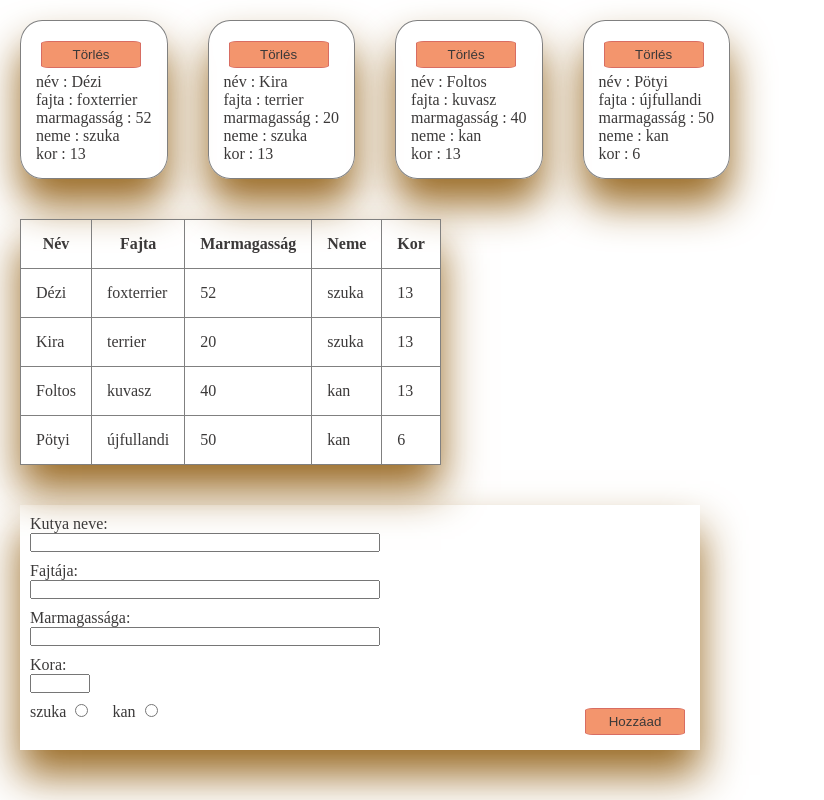
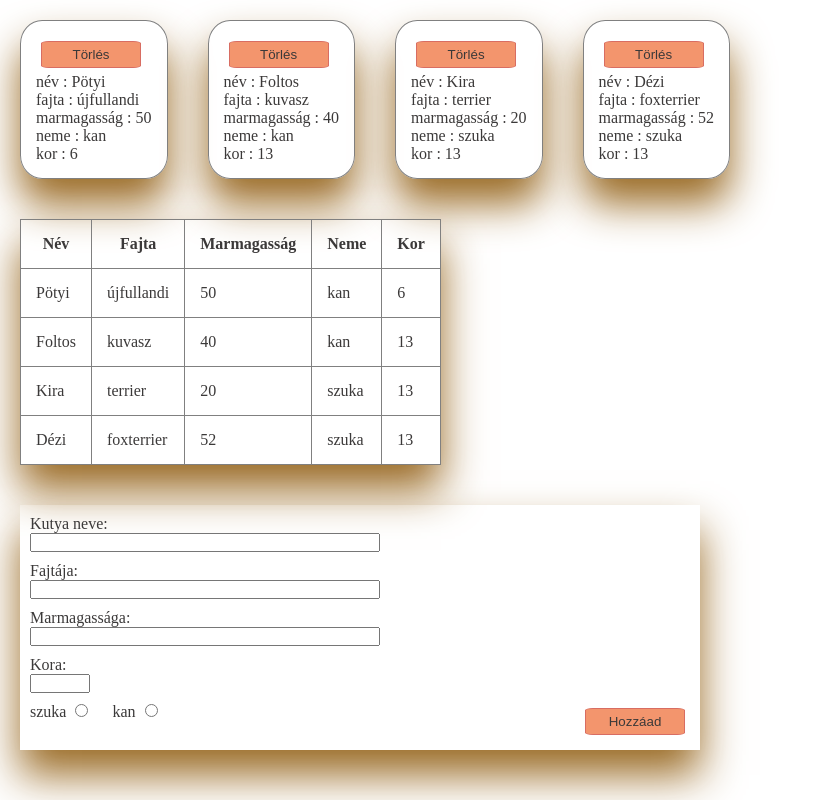
Before and after one commit to VassGyongyi/VassGyongyi_kutya_kartya, a plain HTML site: page index.html in a window 1280 px wide. Shown: the whole page, without its empty margins (0-824 px from the left). Drawn offline with Linux system fonts and the light colour scheme.

Commit message:
modulok, ujKutya, rendezés-nincs kész

```diff
--- /dev/null
+++ b/adat.js
@@ -0,0 +1,30 @@
+export const kutyaLista = [
+    {
+      név: "Dézi",
+      fajta: "foxterrier",
+      marmagasság: 52,
+      neme: "szuka",
+      kor: 13,
+    },
+    {
+      név: "Kira",
+      fajta: "terrier",
+      marmagasság: 20,
+      neme: "szuka",
+      kor: 13,
+    },
+    {
+      név: "Foltos",
+      fajta: "kuvasz",
+      marmagasság: 40,
+      neme: "kan",
+      kor: 13,
+    },
+    {
+      név: "Pötyi",
+      fajta: "újfullandi",
+      marmagasság: 50,
+      neme: "kan",
+      kor: 6,
+    },
+  ];
--- /dev/null
+++ b/adatkezeles.js
@@ -0,0 +1,47 @@
+ export function osszeallit(lista) {
+    //összeállítjuk azt a szöveges tartalmat, ami a HTML kódot jelenti
+    let txt = "<div class=carts>";
+    for (let index = 0; index < lista.length; index++) {
+      txt += "<div class=cart><button>Törlés</button>";
+      for (const key in lista[index]) {
+        txt += `<p>${key} : ${(key, lista[index][key])}</p>`;
+      }
+      txt += "</div>";
+    }
+    txt += "</div>";
+    return txt;
+  }
+
+  export function tablazatOsszeallit(lista) {
+    let txt2 =
+      "<div class=tabla><table><tr><th>Név</th><th>Fajta</th><th>Marmagasság</th><th>Neme</th><th>Kor</th></tr>";
+    for (let index = 0; index < lista.length; index++) {
+      txt2 += "<tr>";
+      for (const key in lista[index]) {
+        txt2 += `<td>${lista[index][key]}</td>`;
+      }
+      txt2 += "</tr>";
+    }
+    txt2 += "</table></div>";
+    return txt2;
+  }
+  export function urlapOsszeallit() {
+    let txt3 = `<div><form><label for="knev">Kutya neve:</label><br>
+    <input type="text" id="knev" name="knev"><br>
+    <label for="fajta">Fajtája:</label><br>
+    <input type="text" id="fajta" name="fajta"><br>
+    <label for="magas">Marmagassága:</label><br>
+    <input type="text" id="magas" name="magas"><br>
+    <label for="kor">Kora:</label><br>
+    <input type="text" id="kor" name="kor" class=korInput><br>
+    <div>
+    <label for="szuka" class=radioLabel>szuka</label>
+    <input type="radio" id="szuka" name="neme" value="szuka" class=radioInput cheked>
+    <label for="kan" class=radioLabel>kan</label>
+    <input type="radio" id="kan" name="neme" value="kan" class=radioInput>
+    </div>
+    <input type="submit" value="Hozzáad" id="hozza">
+  </form>`;
+
+    return txt3;
+  }
--- a/index.html
+++ b/index.html
@@ -4,7 +4,7 @@
     <meta charset="UTF-8">
     <meta http-equiv="X-UA-Compatible" content="IE=edge">
     <meta name="viewport" content="width=device-width, initial-scale=1.0">
-    <script src="script.js"></script>
+    <script src="main.js" type="module"></script>
     <link rel="stylesheet" href="index.css">
     <title>Vass Gyöngyi</title>
 </head>
--- /dev/null
+++ b/main.js
@@ -0,0 +1,68 @@
+import {kutyaLista} from "./adat.js";
+import {osszeallit, tablazatOsszeallit, urlapOsszeallit} from "./adatkezeles.js";
+import { rendezBarmiSzerint } from "./rendezesSzures.js";
+window.addEventListener("load", init);
+
+let ART;
+
+function init() {
+  rendezBarmiSzerint(kutyaLista,kutyaLista.kor, -1);
+  ART = document.querySelector("article");
+  //let txt = osszeallit(kutyaLista);
+  ART.innerHTML += osszeallit(kutyaLista);
+  ART.innerHTML += tablazatOsszeallit(kutyaLista);
+  ART.innerHTML += urlapOsszeallit();
+  const GOMB = document.querySelectorAll("article div button");
+  for (let i = 0; i < GOMB.length; i++) {
+    GOMB[i].addEventListener("click", function () {
+      egerEsemeny(event, i);
+    });
+  }
+  const SUBMIT = document.querySelector("#hozza");
+  SUBMIT.addEventListener("click", ujKutya);
+}
+
+//gomb elemre kattintva a szülő objektumot letörli
+function egerEsemeny(event, i) {
+  const GOMB = event.target;
+  GOMB.parentElement.remove();
+  //kitörli a táblázat sorát is
+  delete kutyaLista[i];
+  let tablazat = document.querySelector("article table");
+  tablazat.innerHTML = tablazatOsszeallit(kutyaLista);
+}
+
+function ujKutya() {
+  const kutya = {};
+  let szuka = document.querySelector("#szuka");
+  let kan = document.querySelector("#kan");
+  const ADAT = document.querySelectorAll("input");
+
+  //szedd össze az űrlap adatait,
+  //tegyük bele egy objektumba
+  //fűzzük hozzá a KUTYALISTA listához
+
+  const NevInputElem = document.querySelector("#knev");
+  kutya.név = NevInputElem.value;
+
+  const KorInputElem = document.querySelector("#kor");
+  kutya.kor = KorInputElem.value;
+
+  const FajtaInputElem = document.querySelector("#fajta");
+  kutya.fajta = FajtaInputElem.value;
+
+  const MmagInputElem = document.querySelector("#magas");
+  kutya.marmagasság = MmagInputElem.value;
+
+  const NemInputElem = document.querySelector("#szuka");
+  if (NemInputElem.checked){
+    kutya.neme="szuka";
+  }
+  else{
+    kutya.neme="kan";
+  }
+  kutyaLista.push(kutya);
+  ART.innerHTML=osszeallit(kutyaLista);
+  ART.innerHTML+=tablazatOsszeallit(kutyaLista);
+  ART.innerHTML+=urlapOsszeallit();
+}
--- /dev/null
+++ b/rendezesSzures.js
@@ -0,0 +1,17 @@
+export function rendezBarmiSzerint(lista, kulcs, irany=1){
+    //név szerint abc sorrendben rendezi az adatokat
+    //console.log(lista);
+
+    lista.sort(function(a,b){
+        let ertek =1;
+        if(a.kulcs<b.kulcs){
+            ertek=-1;
+        }
+        ertek *=irany;
+        return ertek;
+       // console.log(a.kor)
+        //console.log(b.kor)
+
+    });
+
+    }
--- a/script.js
+++ /dev/null
@@ -1,110 +0,0 @@
-window.addEventListener("load", init);
-// const kutyaLista = [
-//   "foxterrier",
-//   "kuvasz",
-//   "puli",
-//   "agár",
-//   "újfullandi",
-//   "keverék",
-// ];
-let kutyaLista = [
-  {
-    név: "Dézi",
-    fajta: "foxterrier",
-    marmagasság: 52,
-    neme: "szuka",
-    kor: 13,
-  },
-  {
-    név: "Kira",
-    fajta: "terrier",
-    marmagasság: 20,
-    neme: "szuka",
-    kor: 13,
-  },
-  {
-    név: "Foltos",
-    fajta: "kuvasz",
-    marmagasság: 40,
-    neme: "kan",
-    kor: 13,
-  },
-  {
-    név: "Pötyi",
-    fajta: "újfullandi",
-    marmagasság: 50,
-    neme: "kan",
-    kor: 6,
-  },
-];
-function init() {
-  const ART = document.querySelector("article");
-  let txt = osszeallit();
-  ART.innerHTML += txt;
-  ART.innerHTML += tablazatOsszeallit();
-  ART.innerHTML += urlapOsszeallit();
-  const GOMB = document.querySelectorAll("article div button");
-  for (let i = 0; i < GOMB.length; i++) {
-    GOMB[i].addEventListener("click", function () {
-      egerEsemeny(event, i);
-    });
-  }
-}
-
-function osszeallit() {
-  //összeállítjuk azt a szöveges tartalmat, ami a HTML kódot jelenti
-  let txt = "<div class=carts>";
-  for (let index = 0; index < kutyaLista.length; index++) {
-    txt += "<div class=cart><button>Törlés</button>";
-    for (const key in kutyaLista[index]) {
-      txt += `<p>${key} : ${(key, kutyaLista[index][key])}</p>`;
-    }
-    txt += "</div>";
-  }
-  txt += "</div>";
-  return txt;
-}
-
-//gomb elemre kattintva a szülő objektumot letörli
-function egerEsemeny(event, i) {
-  const GOMB = event.target;
-  GOMB.parentElement.remove();
-  //kitörli a táblázat sorát is
-  delete kutyaLista[i];
-  let tablazat = document.querySelector("article table");
-  tablazat.innerHTML = tablazatOsszeallit();
-}
-
-function tablazatOsszeallit() {
-  let txt2 =
-    "<div class=tabla><table><tr><th>Név</th><th>Fajta</th><th>Marmagasság</th><th>Neme</th><th>Kor</th></tr>";
-  for (let index = 0; index < kutyaLista.length; index++) {
-    txt2 += "<tr>";
-    for (const key in kutyaLista[index]) {
-      txt2 += `<td>${kutyaLista[index][key]}</td>`;
-    }
-    txt2 += "</tr>";
-  }
-  txt2 += "</table></div>";
-  return txt2;
-}
-function urlapOsszeallit() {
-  let txt3 = `<div><form><label for="knev">Kutya neve:</label><br>
-  <input type="text" id="knev" name="knev"><br>
-  <label for="fajta">Fajtája:</label><br>
-  <input type="text" id="fajta" name="fajta"><br>
-  <label for="magas">Marmagassága:</label><br>
-  <input type="text" id="magas" name="magas"><br>
-  <label for="kor">Kora:</label><br>
-  <input type="text" id="kor" name="kor" class=korInput><br>
-  <div>
-  <label for="szuka" class=radioLabel>szuka</label>
-  <input type="radio" id="szuka" name="neme" value="szuka" class=radioInput>
-  <label for="kan" class=radioLabel>kan</label>
-  <input type="radio" id="kan" name="neme" value="kan" class=radioInput>
-  </div>
-  <input type="submit" value="Hozzáad" id=hozza>
-</form>`;
-
-  return txt3;
-}
```
